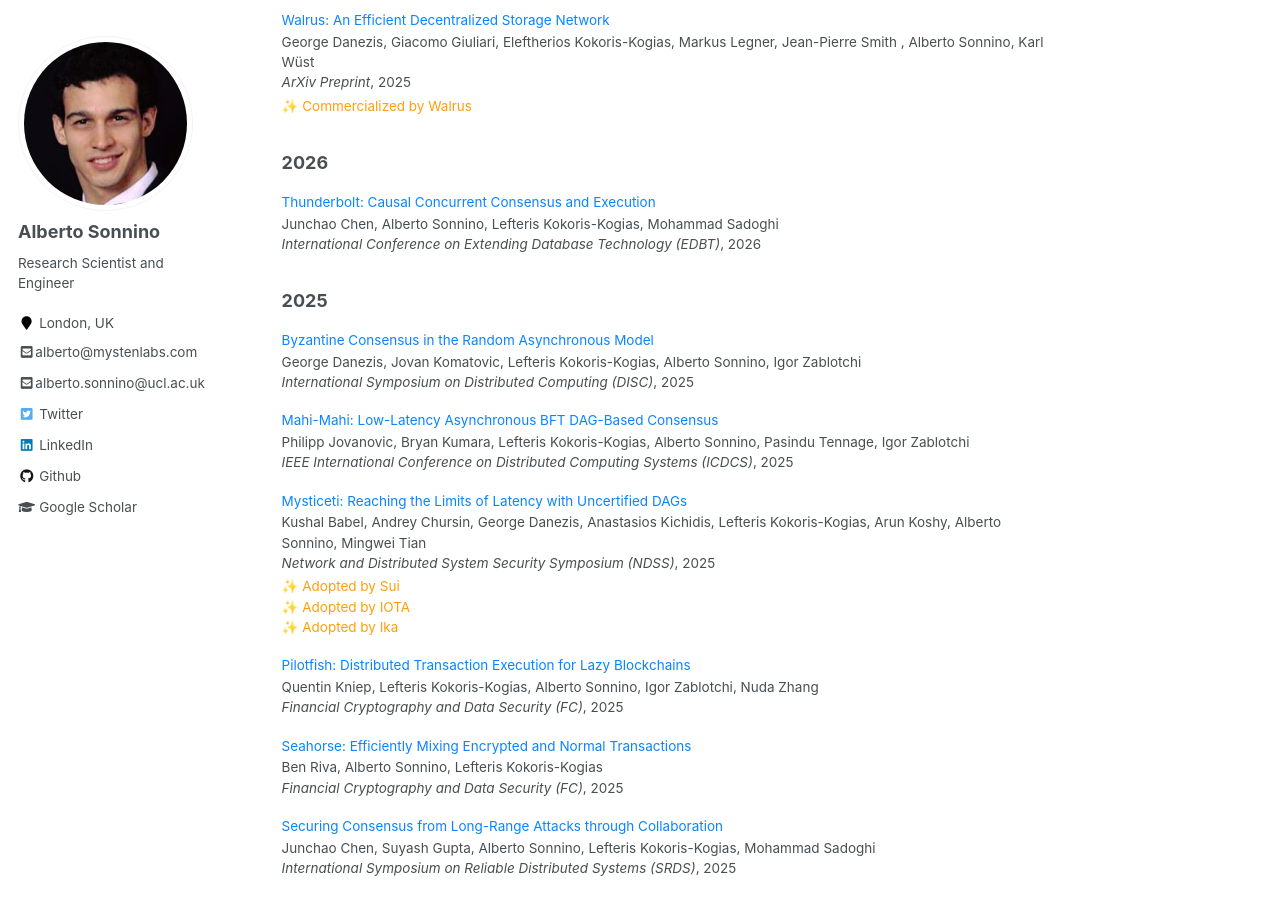
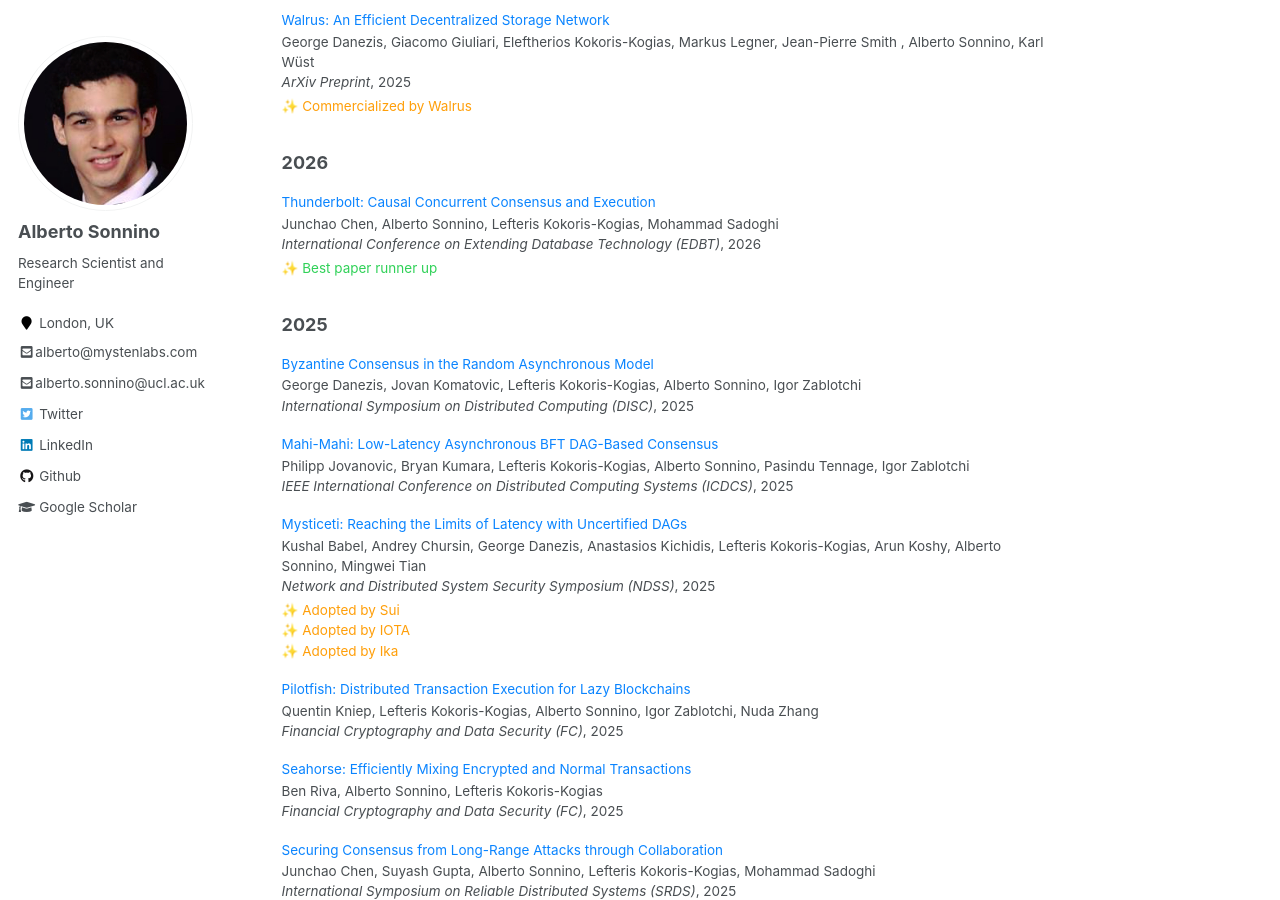
Before and after one commit to asonnino/asonnino.github.io, a Jekyll site: the page built from _pages/publications.md, in a window 1280 px wide and 900 px high, scrolled down 802 px. Built offline with Jekyll 4.4.1, drawn with Linux system fonts in a browser that asks for light colours.

Commit message:
feat: best paper runner up

```diff
--- a/_data/papers.json
+++ b/_data/papers.json
@@ -480,7 +480,8 @@
     "authors": "Junchao Chen, Alberto Sonnino, Lefteris Kokoris-Kogias, Mohammad Sadoghi",
     "venue": "International Conference on Extending Database Technology (EDBT)",
     "date": 2026,
-    "filename": "thunderbolt.pdf"
+    "filename": "thunderbolt.pdf",
+    "awards": ["Best paper runner up"]
   },
   {
     "category": "report",
```
